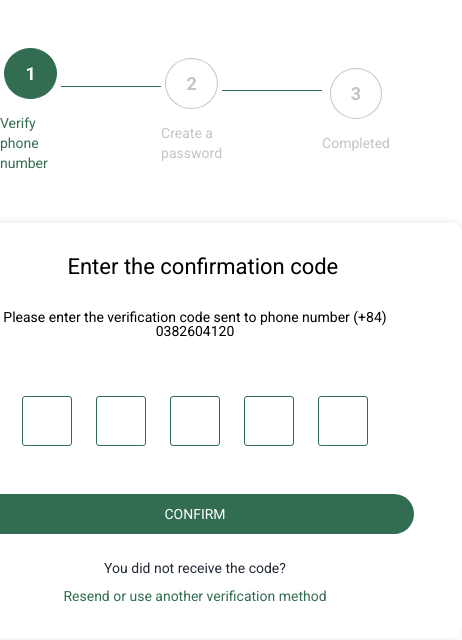
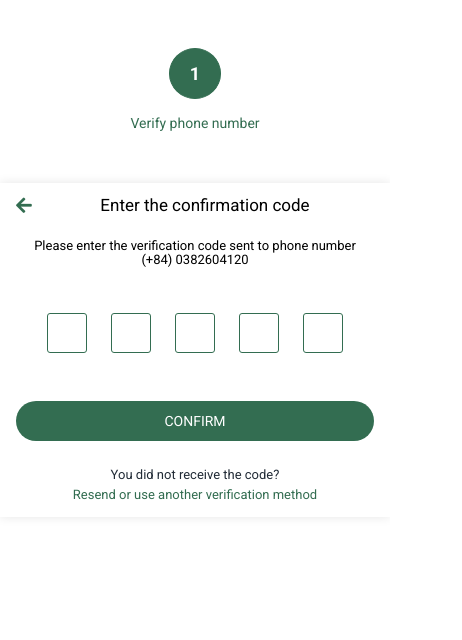
Before and after one commit to https-github-com-hieunt0303/Confirm, a plain HTML site: page index.html in a window 390 px wide. Shown: the whole page, 462 px wide, since content can reach past the window. Drawn offline with Linux system fonts and the light colour scheme.

Commit message:
responsive1

```diff
--- /dev/null
+++ b/assets/css/responsive.css
@@ -0,0 +1,49 @@
+@media (max-width: 600px){
+    .confirm-content__info{
+        min-width: 200px;
+        border-radius: 0;
+    }
+    .confirm-content__code,
+    .confirm-content__password,
+    .confirm-content__completed{
+        padding: 12px 16px;
+    }
+    .confirm-step__info + .confirm-step__info{
+        margin-left: 50px;
+    }
+    .confirm-step__line{
+        display: none;
+    }
+    .confirm-content{
+        width: 100%;
+    }
+    .confirm-content__heading{
+        font-size: 1.7rem;
+    }
+    .confirm-content__code-info,
+    .confirm-content__code-msg,
+    .confirm-content__code-resend{
+        font-size: 1.3rem;
+    }
+    .confirm-content__code-info{
+        margin: 24px 4px 46px 4px;
+    }
+    .confirm-content__code-resend{
+        margin-top: 0;
+    }
+    .confirm-content__code-input{
+        padding: 0 13px;
+        width: 40px;
+        height: 40px;
+    }
+    .confirm-step__info{
+        display: none;
+    }
+    .confirm-step__info.active{
+        display: flex;
+        margin-left: 0;
+    }
+}
+@media (min-width: 601px) and (max-width: 1023px){
+
+}
--- a/assets/css/style.css
+++ b/assets/css/style.css
@@ -99,10 +99,13 @@
 }
 .confirm-content__back-link{
     text-decoration: none;
+    width: 20px;
+    display: flex;
+    align-items: center;
+    justify-items: center;
 }
 .confirm-content__header-icon{
     font-size: 1.8rem;
-    line-height: 1.8rem;
     color: var(--primary-color);
 }
 .confirm-content__heading{
@@ -149,11 +152,13 @@
     color: var(--white-color);
 }
 .confirm-content__code-msg{
+    text-align: center;
     font-size: 1.4rem;
     color: var(--text-color);
     margin-top: 24px;
 }
 .confirm-content__code-resend{
+    text-align: center;
     font-size: 1.4rem;
     color: var(--primary-color);
     margin-top: 8px;
--- a/index.html
+++ b/index.html
@@ -7,6 +7,7 @@
     <title>Confirm</title>
     <link rel="stylesheet" href="./assets/css/base.css">
     <link rel="stylesheet" href="./assets/css/style.css">
+    <link rel="stylesheet" href="./assets/css/responsive.css">
     <link rel="stylesheet" href="./assets/fonts/fontawesome-free-5.15.3-web/css/all.css">
     <link href="https://fonts.googleapis.com/css2?family=Roboto:wght@100;300;400;500;700;900&display=swap" rel="stylesheet">
 </head>
```
